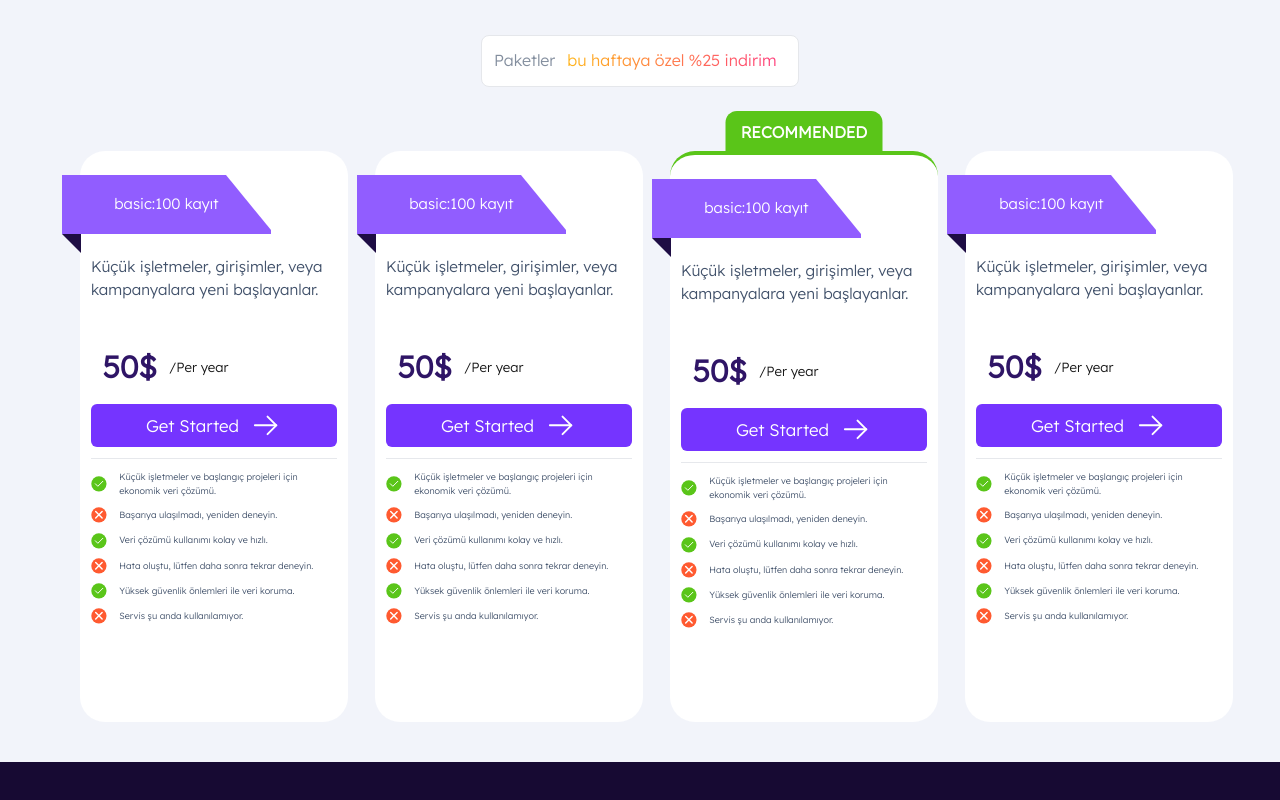
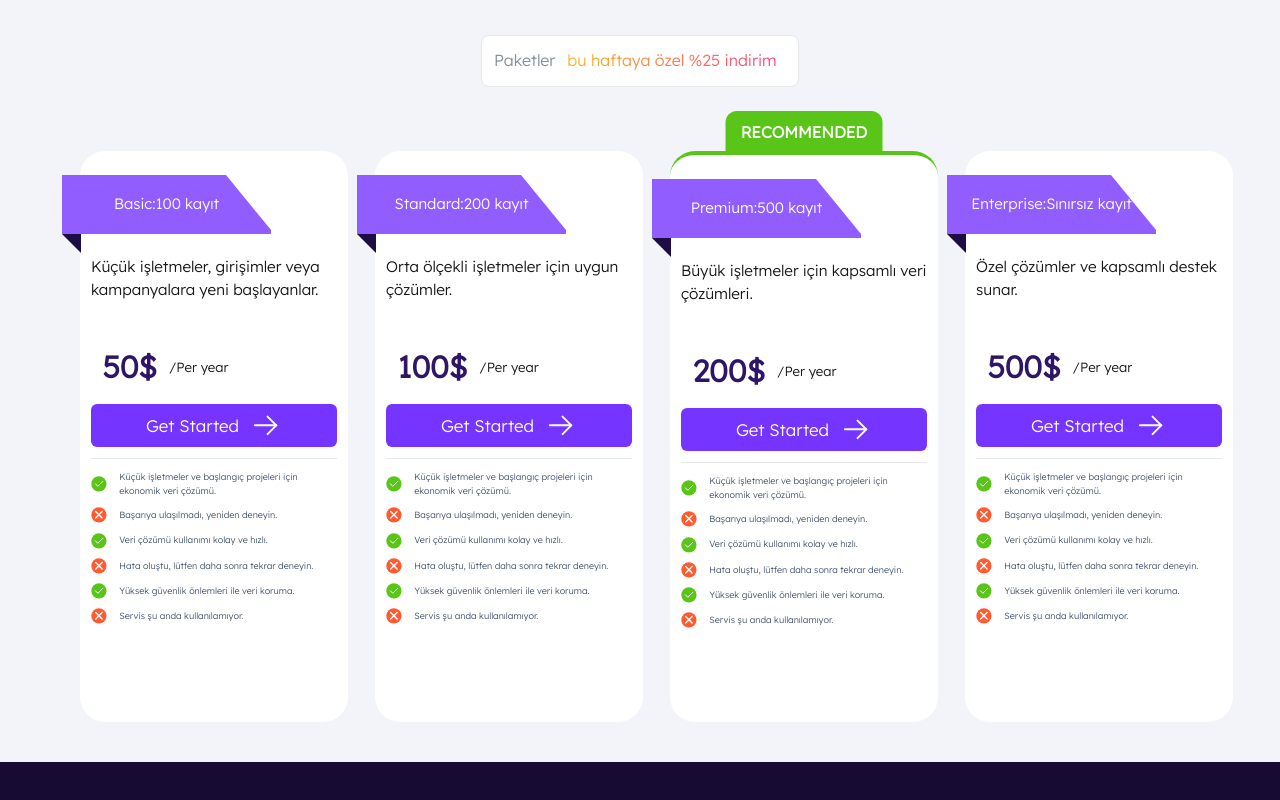
Before and after one commit to Medyanes-360/big-data-sale, a Next.js app: page / in a window 1280 px wide. Shown: the part 1598-2398 px from the top of the page. Built offline with nearby package versions, Linux system fonts and the light colour scheme.

Commit message:
section revize

```diff
--- a/components/home/sectionPackages/index.jsx
+++ b/components/home/sectionPackages/index.jsx
@@ -6,6 +6,35 @@ import Icons from "@/public/assets/icons/Icons";
 import CardListContent from "./sectionCardListContent";
 
 const SectionPackages = () => {
+  const cardData = [
+    {
+      packageName: "Basic:100 kayıt",
+      description:
+        "Küçük işletmeler, girişimler veya kampanyalara yeni başlayanlar.",
+      price: "50$",
+      frequency: "/Per year",
+    },
+    {
+      packageName: "Standard:200 kayıt",
+      description: "Orta ölçekli işletmeler için uygun çözümler.",
+      price: "100$",
+      frequency: "/Per year",
+    },
+    {
+      packageName: "Premium:500 kayıt",
+      description: "Büyük işletmeler için kapsamlı veri çözümleri.",
+      price: "200$",
+      frequency: "/Per year",
+      recommended: true, // Önerilen paketi işaretlemek için
+    },
+    {
+      packageName: "Enterprise:Sınırsız kayıt",
+      description: "Özel çözümler ve kapsamlı destek sunar.",
+      price: "500$",
+      frequency: "/Per year",
+    },
+  ];
+
   return (
     <div className="bg-packagesBackground">
       <PageContainer className="flex items-center justify-center flex-col">
@@ -29,7 +58,7 @@ const SectionPackages = () => {
             className="w-[318px] mx-[px] my-[6px] h-[52px] px-[12px] border rounded-lg bg-[#ffffff]  shadow-custom2;
 ]  shadow-custom2 py-[12px]"
           >
-            <span className="mr-[12px] text-gradient-gray  text-[16px] font-lexend font-medium leading-[24px] ">
+            <span className="mr-[12px]  text-[#838E9E] text-[16px] font-lexend font-medium leading-[24px] ">
               Paketler
             </span>
             <span className="text-gradient-orange ">
@@ -39,7 +68,17 @@ const SectionPackages = () => {
 
           <div className="mt-[18px]">
             <div className="grid grid-cols-4 gap-[60px]">
-              <Card>
+              {cardData.map((data, index) => (
+                <Card
+                  key={index}
+                  packageName={data.packageName}
+                  description={data.description}
+                  price={data.price}
+                  frequency={data.frequency}
+                  recommendBorder={data.recommended}
+                />
+              ))}
+              {/* <Card>
                 <Card.Brand>
                   <span className="text-[15px] font-Inter font-medium">
                     basic:100 kayıt
@@ -47,8 +86,8 @@ const SectionPackages = () => {
                 </Card.Brand>
 
                 <div className=" text-cardTextColor1 mb-[40px] mt-[22px]  font-lexend font-medium text-[15.25px] leading-[22.86px] ">
-                  Küçük işletmeler, girişimler, veya kampanyalara yeni
-                  başlayanlar.
+                  Küçük işletmeler, asasdasdas sadasdsad sgirişimler, veya
+                  kampanyalara yeni başlayanlar.
                 </div>
 
                 <div className="mx-[11.43px] mb-[11px] flex items-center space-x-3 ">
@@ -168,7 +207,7 @@ const SectionPackages = () => {
                 <div className="my-[11.45px] bg-cardLineBackground h-[0.5px] w-full "></div>
 
                 <CardListContent />
-              </Card>
+              </Card> */}
             </div>
           </div>
         </div>
--- a/components/home/sectionPackages/sectionCardListContent/index.jsx
+++ b/components/home/sectionPackages/sectionCardListContent/index.jsx
@@ -36,7 +36,7 @@ const CardListContent = () => {
               <Icons.CheckError />
             ) : null}
           </div>
-          <p className="text-[9px] font-Inter font-normal text-cardTextColor1">
+          <p className="text-[9px] font-Inter font-normal text-card-textColor1">
             {item.text}
           </p>
         </div>
--- a/globalElements/Card/index.jsx
+++ b/globalElements/Card/index.jsx
@@ -1,41 +1,60 @@
-// src/components/Card.jsx
+import ButtonComponent from "../Button";
+import CardListContent from "../../components/home/sectionPackages/sectionCardListContent";
+import Icons from "@/public/assets/icons/Icons";
 
-const CardBrand = ({ className, children }) => {
-  return (
+const CardBrand = ({ children }) => (
   <div className="text-white custom-shape absolute top-0 left-[-10px]">
     {children}
   </div>
 );
-};
 
-const CardRecommend = () => {
-  return (
-    <div
-      className={` absolute text-white font-lexend   -top-11 left-1/2 -translate-x-1/2 text-center font-bold rounded-tl-[11.43px] rounded-tr-[11.43px] py-[8.57px] px-[15.24px] bg-[#5AC519] `}
-    >
+const CardRecommend = () => (
+  <div className="absolute text-white font-lexend -top-11 left-1/2 -translate-x-1/2 text-center font-bold rounded-tl-[11.43px] rounded-tr-[11.43px] py-[8.57px] px-[15.24px] bg-[#5AC519]">
     RECOMMENDED
   </div>
 );
-};
 
 const Card = ({
-  children,
-  className,
-  width = "268px",
-  height = "571px",
+  packageName,
+  description,
+  price,
+  frequency,
   recommendBorder,
 }) => (
   <div
-    className={`bg-cardBackground px-[11px] my-[40px]  relative   border-1 rounded-[25px]  ${
-      width ? `w-[${width}]` : "w-[268px]"
-    } ${height ? `h-[${height}]` : "h-[571px]"} ${className}
-    ${recommendBorder ? "border-t-4 border-[#5AC519]" : " "}
+    className={`bg-card-background px-[11px] my-[40px] relative border-1 rounded-[25px] ${
+      recommendBorder ? "border-t-4 border-[#5AC519]" : ""
+    } w-[268px] h-[571px]`}
+  >
+    {recommendBorder && <CardRecommend />}
 
-    `}
-  >
-    <div className="flex flex-col justify-center">
-      <div className="">{children}</div>
+    <CardBrand>
+      <span className="text-[15px] font-Inter font-medium">{packageName}</span>
+    </CardBrand>
+
+    <div className="text-cardTextColor1 mb-[40px] mt-[22px] font-lexend font-medium text-[15.25px] leading-[22.86px]">
+      {description}
     </div>
+
+    <div className="mx-[11.43px] mb-[11px] flex items-center space-x-3">
+      <span className="font-bold text-tertiary800 text-[30.48px] leading-[51px]">
+        {price}
+      </span>
+      <span className="font-medium text-[13.3px] leading-[20px] font-Inter">
+        {frequency}
+      </span>
+    </div>
+
+    <ButtonComponent className="!py-0 flex items-center gap-[11px] !px-[30px] w-full bg-tertiary500 rounded-[9.52px]">
+      <span className="text-card-textColor text-[16.9px] font-lexend leading-[43px] font-medium">
+        Get Started
+      </span>
+      <Icons.ArrowRight color="#FFFFFF" />
+    </ButtonComponent>
+
+    <div className="my-[11.45px] bg-card-cardLineBackground h-[0.5px] w-full"></div>
+
+    <CardListContent />
   </div>
 );
 
--- a/tailwind.config.js
+++ b/tailwind.config.js
@@ -31,10 +31,12 @@ module.exports = {
         tertiary900: "rgba(23, 10, 51, 1)",
         footerLink: "rgba(244, 241, 253, 1)",
         packagesBackground: "rgba(242, 244, 250, 1)",
-        cardBackground: "rgba(255, 255, 255, 1)",
-        cardTextColor: " rgba(255, 255, 255, 1)",
-        cardTextColor1: " rgba(66, 82, 107, 1)",
-        cardLineBackground: "rgba(230, 232, 236, 1)",
+        card: {
+          background: "rgba(255, 255, 255, 1)",
+          textColor: " rgba(255, 255, 255, 1)",
+          textColor1: " rgba(66, 82, 107, 1)",
+          cardLineBackground: "rgba(230, 232, 236, 1)",
+        },
       },
       backdropBlur: {
         custom: "14.8px",
@@ -42,7 +44,7 @@ module.exports = {
 
       boxShadow: {
         custom: "0px 4px 4px 0px rgba(201, 201, 201, 0.25)",
-        'header-shadow':'0px 12px 24px -4px #919EAB29'
+        "header-shadow": "0px 12px 24px -4px #919EAB29",
       },
       fontFamily: {
         Inter: "var(--font-inter)", //inter fontun static olaraq font-inter olaraq cagiriyoruz
```
Lines whose indentation alone changed are shown as unchanged.
